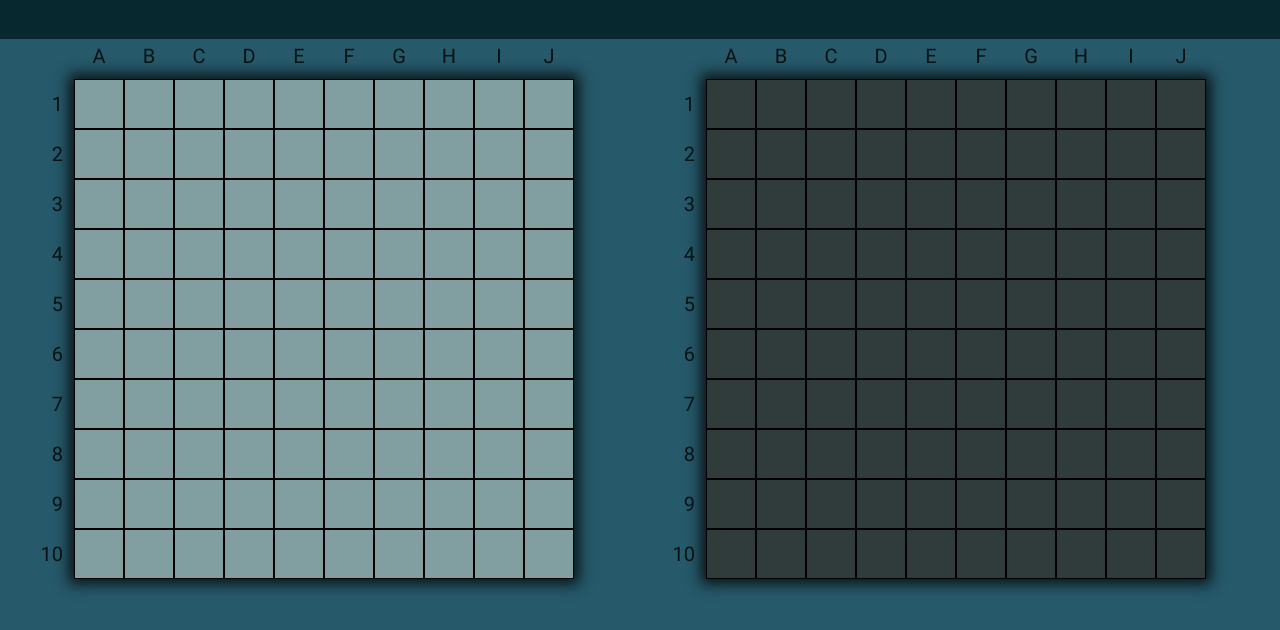
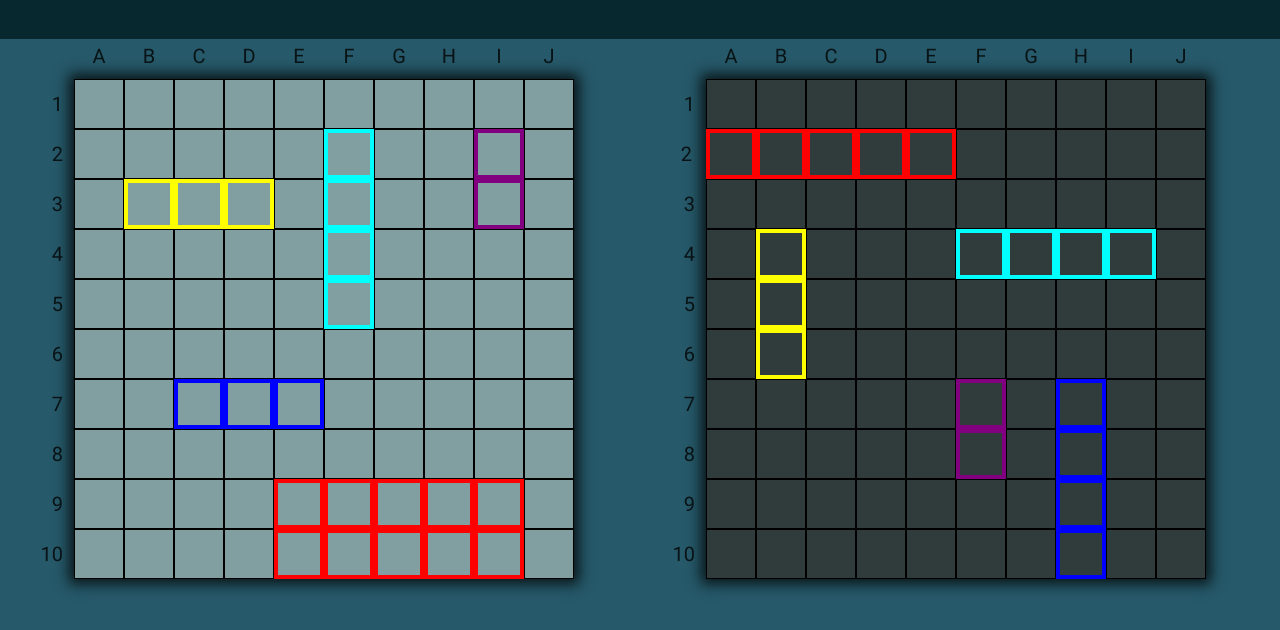
Before and after one commit to BalazsBanfi/Battleship, a website with bundled scripts: page src/index.html in a window 1280 px wide. Shown: the part 104-734 px from the top of the page. Built offline with nearby package versions, Linux system fonts and the light colour scheme.

Commit message:
Set array 2d

```diff
--- a/src/render.js
+++ b/src/render.js
@@ -13,38 +13,42 @@ export const renderPage = () => {
     const compDiv = document.getElementById('boardComputer');
 
     // Render the board of the player with random ships
-    for (let i = 0; i < 100; i++) {
+    for (let i = 0; i < 10; i++) {
+        for (let j = 0; j < 10; j++) {
             let cell = document.createElement("div");
-        if (i < 10) {
+            if (i === 0) {
                 cell.classList.add('firstRow')
             }
-        if (i % 10 === 0) {
+            if (j === 0) {
                 cell.classList.add('firstColumn')
             }
 
             cell.classList.add("cellNull");
             cell.classList.add("player");
-        cell.classList.add(`${boardPlayer.cells[i]}`)
+            cell.classList.add(`${boardPlayer.cells[i][j]}`)
             cell.setAttribute("id", `${i}`);
             playerDiv.appendChild(cell);
+        }
     }
 
 
     // Render the board of the computer
-    for (let i = 0; i < 100; i++) {
+    for (let i = 0; i < 10; i++) {
+        for (let j = 0; j < 10; j++) {
             let cell = document.createElement("div");
-        if (i < 10) {
+            if (i === 0) {
                 cell.classList.add('firstRow')
             }
-        if (i % 10 === 0) {
+            if (j === 0) {
                 cell.classList.add('firstColumn')
             }
 
             cell.classList.add("cellNull");
             cell.classList.add("comp");
-        cell.classList.add(`${boardComp.cells[i]}`)
+            cell.classList.add(`${boardComp.cells[i][j]}`)
             cell.setAttribute("id", `${i}`);
             compDiv.appendChild(cell);
+        }
     }
 
     // Add event listener to the computer board cells
@@ -57,6 +61,4 @@ export const renderPage = () => {
         })
 
     })
-
-
 }
--- a/src/style.css
+++ b/src/style.css
@@ -125,23 +125,23 @@ header * {
 
 /* Test show the boats */
 .Carrier {
-  border: 2px solid red;
+  border: 4px solid red;
 }
 .Battleship {
-  border: 2px solid red;
+  border: 4px solid green;
 }
 .Cruiser {
-  border: 2px solid red;
+  border: 4px solid yellow;
 }
 .Submarine {
-  border: 2px solid red;
+  border: 4px solid blue;
 }
 .Destroyer {
-  border: 2px solid red;
+  border: 4px solid purple;
 }
 
 .Battleship {
-  border: 2px solid red;
+  border: 4px solid cyan;
 }
 
 .firstRow::before {
```
Lines whose indentation alone changed are shown as unchanged.
